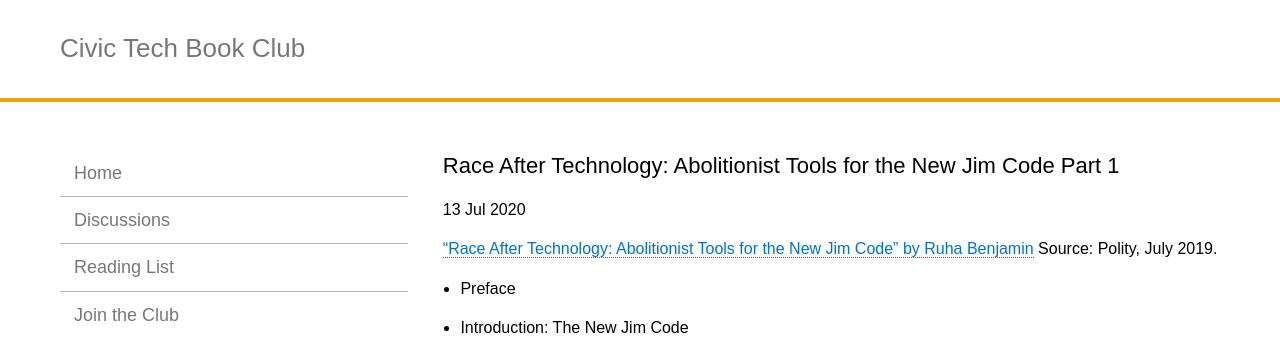
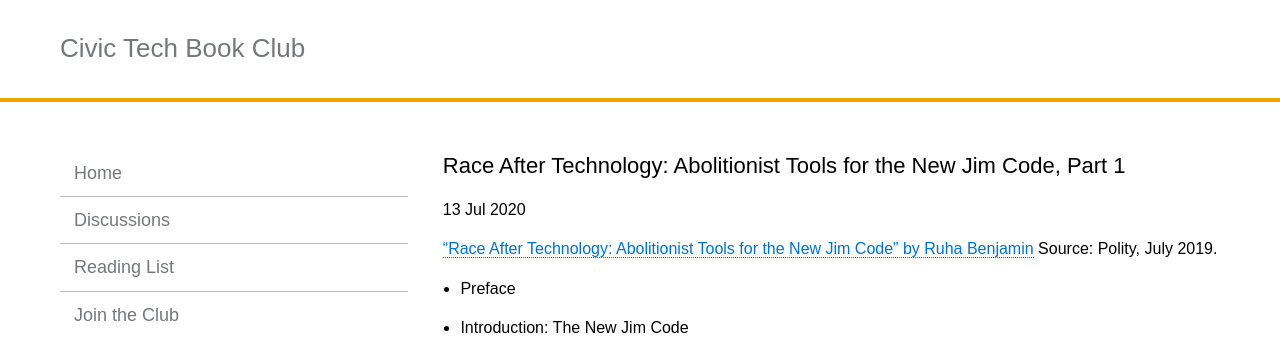
Before and after one commit to rebeccawilliams/bookclub, a Jekyll site: the page built from _posts/2020-07-13-race-after-technology-part1.md, in a window 1280 px wide. Shown: the top 348 px of the page. Built offline with Jekyll 4.4.1, drawn with Linux system fonts in a browser that asks for light colours.

```diff
--- a/_posts/2020-07-13-race-after-technology-part1.md
+++ b/_posts/2020-07-13-race-after-technology-part1.md
@@ -1,6 +1,6 @@
 ---
 layout: post
-title:  "Race After Technology: Abolitionist Tools for the New Jim Code Part 1"
+title:  "Race After Technology: Abolitionist Tools for the New Jim Code, Part 1"
 date:   2020-07-13 21:00:00
 categories: jekyll update
 ---
```
